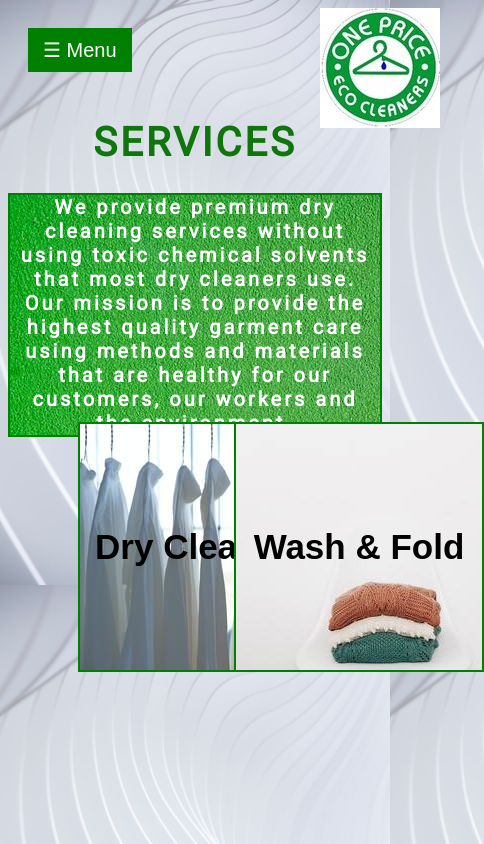
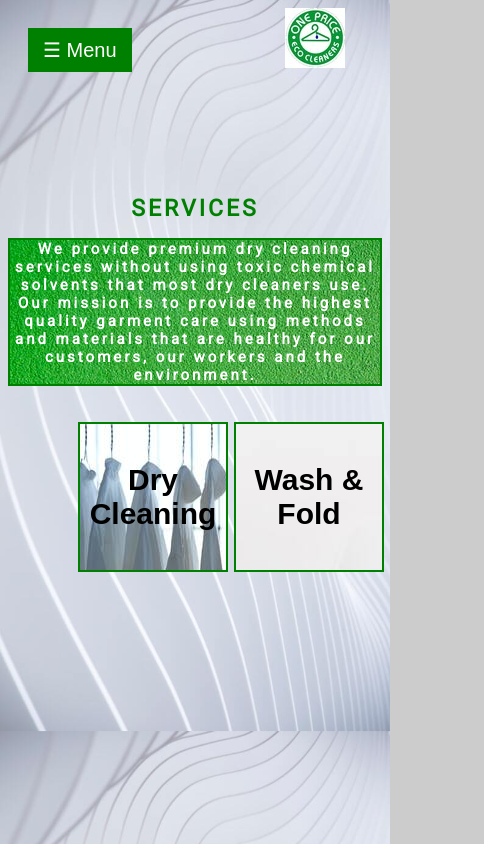
Before and after one commit to suvosree/volunteer-project2, a plain HTML site: page services.html in a window 390 px wide. Shown: the whole page, 484 px wide, since content can reach past the window. Drawn offline with Linux system fonts and the light colour scheme.

Commit message:
5th commit

```diff
--- a/index.css
+++ b/index.css
@@ -262,7 +262,7 @@ h1{
    	text-align:center;
 
    	color: #0E760B ;
-   	padding-top: 80px;
+   	padding-top: 88px;
    	font-size: 23px;
    	font-weight: bold;
 	background-color: green;
@@ -309,7 +309,7 @@ text-transform: uppercase;
 
 font-family: 'Roboto', sans-serif;
 
-   height:100px;
+   height:150px;
 width:150px;
    color: blue;
    padding-top: 15px;
--- a/services.css
+++ b/services.css
@@ -203,3 +203,128 @@ left:60%;
   .sidebar {padding-top: 15px;}
   .sidebar a {font-size: 18px;}
 }
+
+@media screen and (max-width: 601px) {
+
+body {
+
+background-image: url("./m1.jpg");
+ background-size: cover;
+ background-repeat: no-repeat center fixed;
+ background-color: #cccccc;
+
+}
+
+
+
+
+
+
+
+#logo {
+
+background: url("./logos.jpg") no-repeat;
+         width: 60px;
+	height :60px;
+         position: absolute;
+
+
+	top: 01%;
+	left: 73%;
+
+}
+
+
+h1{
+
+
+   	font-family: 'Roboto', sans-serif;
+
+   	text-align:center;
+
+   	color: #0E760B ;
+   	padding-top: 88px;
+   	font-size: 23px;
+   	font-weight: bold;
+	background-color: green;
+            background-repeat: repeat;
+            -webkit-background-clip: text;
+            -webkit-text-fill-color: transparent;
+	position: absoliute;
+
+text-transform: uppercase;
+
+
+
+}
+
+p {
+
+background: url("./busi1.jpg") no-repeat;
+  color :white;
+            background-repeat: repeat;
+
+font-family: 'Roboto', sans-serif;
+
+
+
+            font-size: 15px;
+            text-align: center;
+
+
+font-weight:bold;
+
+border: 2px solid green;
+
+
+
+}
+
+
+
+.button1 {
+  background-image: url("./dry.jpg");
+width: 150px;
+height :150px;
+  color: black ;
+font-weight:bold;
+font-size: 30px;
+  border: 2px solid green;
+position: absolute;
+
+top: 50%;
+left:20%;
+}
+
+
+.button1:hover {
+ background-color: #008CBA;
+
+  color: blue;
+}
+
+
+.button2 {
+  background-image: url("./wf.jpg");
+width: 150px;
+height :150px;
+  color: black;
+  border: 2px solid green;
+position: absolute;
+font-weight:bold;
+font-size: 30px;
+
+top: 50%;
+left:60%;
+}
+
+
+.button2:hover {
+  background-color: #008CBA;
+  color: blue;
+}
+
+
+
+
+}
```
